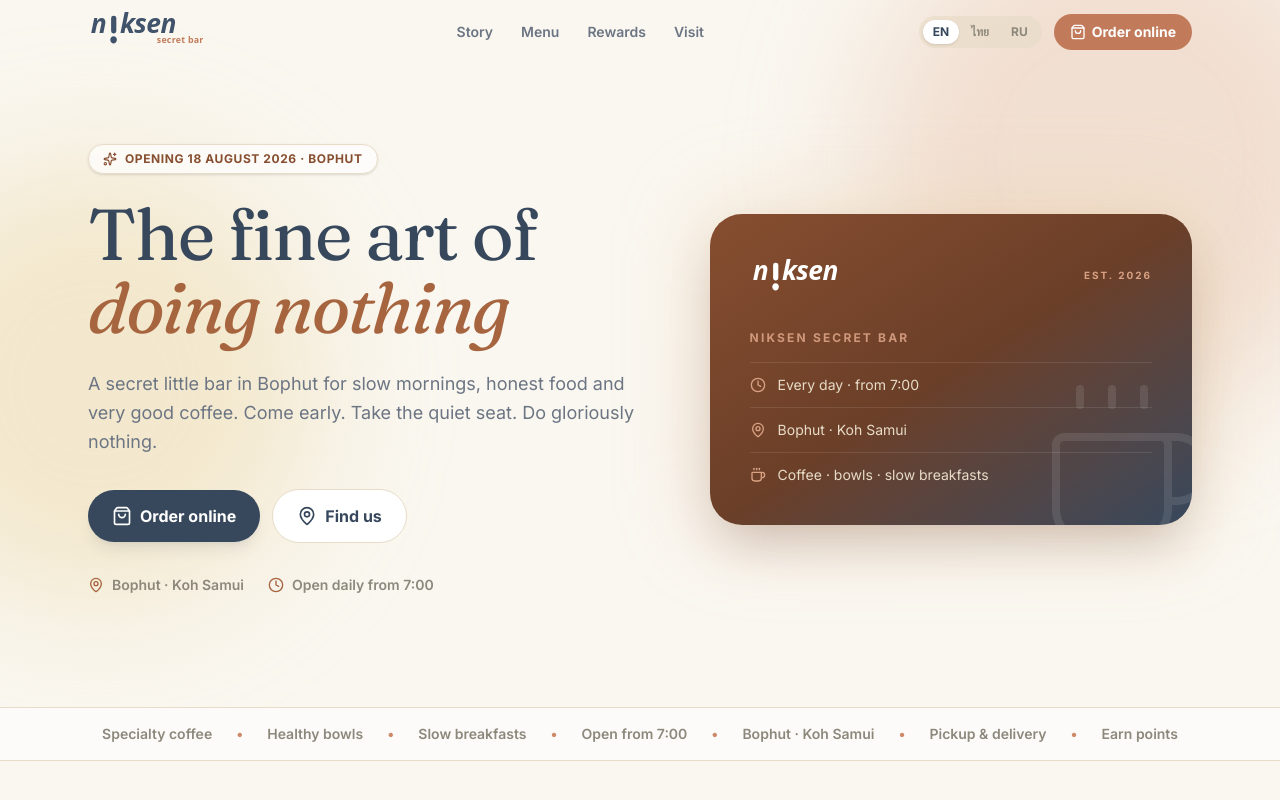
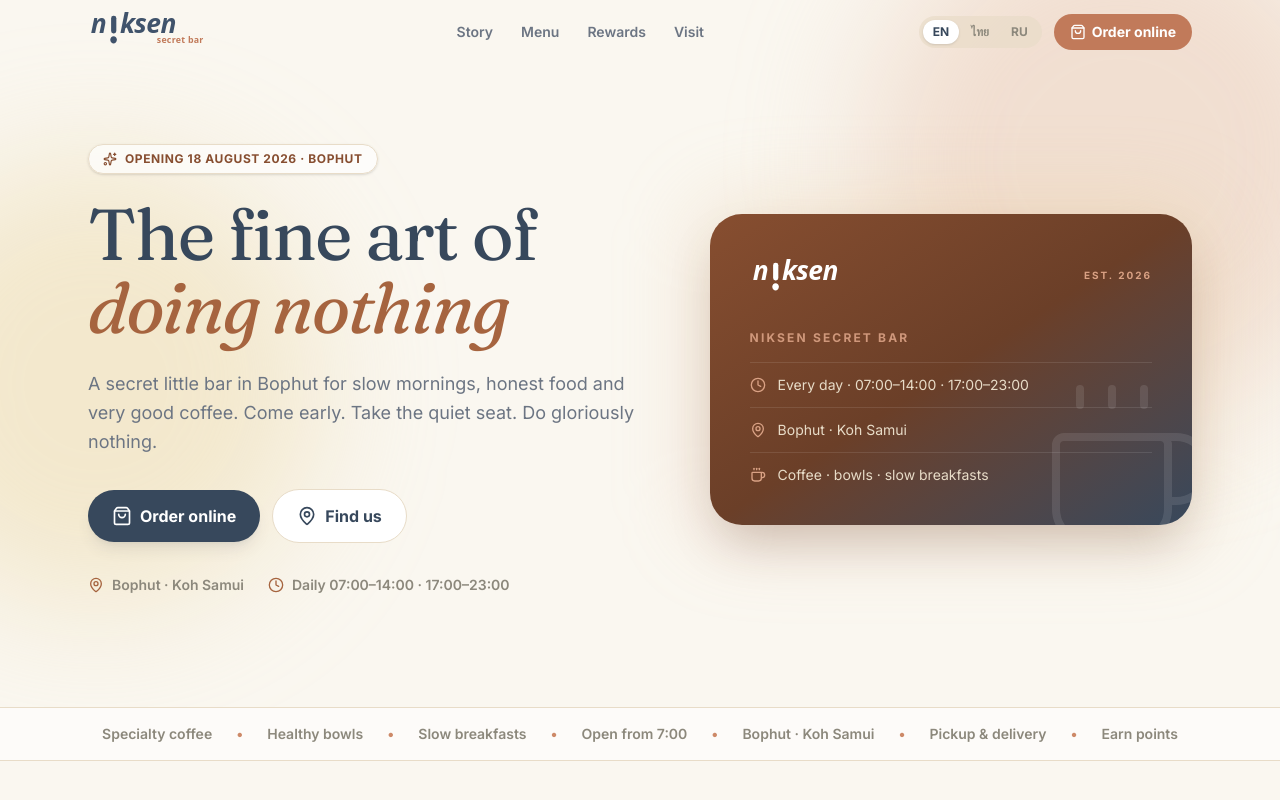
Before and after one commit to jajahhhhhhh/MENU-App-niksen, a React (Vite) app: page / in a window 1280 px wide. Shown: the top 800 px of the page. Built offline with nearby package versions, Linux system fonts and the light colour scheme.

Commit message:
Hours: split daily schedule 07:00–14:00 & 17:00–23:00 (site copy EN/TH/RU + schema)
Co-Authored-By: Claude Opus 4.8 <noreply@anthropic.com>

```diff
--- a/index.html
+++ b/index.html
@@ -4,7 +4,7 @@
     <meta charset="UTF-8" />
     <meta name="viewport" content="width=device-width, initial-scale=1.0, viewport-fit=cover" />
     <title>niksen secret bar — the art of doing nothing · Bophut, Koh Samui</title>
-    <meta name="description" content="A secret little bar in Bophut, Koh Samui for slow mornings, honest food and very good coffee. Order online for pickup or delivery. Open daily from 7:00." />
+    <meta name="description" content="A secret little bar in Bophut, Koh Samui for slow mornings, honest food and very good coffee. Order online for pickup or delivery. Open daily 07:00–14:00 &amp; 17:00–23:00." />
     <meta property="og:title" content="niksen secret bar — the art of doing nothing" />
     <meta property="og:description" content="Slow mornings, honest food and very good coffee in Bophut, Koh Samui. Order online for pickup or delivery." />
     <meta property="og:type" content="website" />
@@ -29,6 +29,10 @@
       "servesCuisine": ["Coffee", "Breakfast", "Brunch", "Tea", "Smoothies", "Juice"],
       "menu": "https://niksensamui.com/#menu",
       "acceptsReservations": false,
+      "openingHoursSpecification": [
+        { "@type": "OpeningHoursSpecification", "dayOfWeek": ["Monday","Tuesday","Wednesday","Thursday","Friday","Saturday","Sunday"], "opens": "07:00", "closes": "14:00" },
+        { "@type": "OpeningHoursSpecification", "dayOfWeek": ["Monday","Tuesday","Wednesday","Thursday","Friday","Saturday","Sunday"], "opens": "17:00", "closes": "23:00" }
+      ],
       "address": {
         "@type": "PostalAddress",
         "addressLocality": "Bophut, Koh Samui",
--- a/src/landingStrings.ts
+++ b/src/landingStrings.ts
@@ -102,11 +102,11 @@ export const LANDING: Record<Lang, LandingStrings> = {
     heroTitleEm: 'doing nothing',
     heroSub: 'A secret little bar in Bophut for slow mornings, honest food and very good coffee. Come early. Take the quiet seat. Do gloriously nothing.',
     heroLocation: 'Bophut · Koh Samui',
-    heroHours: 'Open daily from 7:00',
+    heroHours: 'Daily 07:00–14:00 · 17:00–23:00',
     heroCta: 'Order online',
     heroCta2: 'Find us',
     heroCardLabel: 'niksen secret bar',
-    heroCardHours: 'Every day · from 7:00',
+    heroCardHours: 'Every day · 07:00–14:00 · 17:00–23:00',
     heroCardNote: 'Coffee · bowls · slow breakfasts',
 
     strip: ['Specialty coffee', 'Healthy bowls', 'Slow breakfasts', 'Open from 7:00', 'Bophut · Koh Samui', 'Pickup & delivery', 'Earn points'],
@@ -153,7 +153,7 @@ export const LANDING: Record<Lang, LandingStrings> = {
     visitAddressLabel: 'Where',
     visitAddress: 'Bophut, Koh Samui, Surat Thani, Thailand',
     visitHoursLabel: 'When',
-    visitHours: 'Every day · from 7:00 till late',
+    visitHours: 'Every day · 07:00–14:00 and 17:00–23:00',
     visitDirections: 'Get directions',
     visitAlsoOn: 'Also on',
     soon: 'soon',
@@ -189,11 +189,11 @@ export const LANDING: Record<Lang, LandingStrings> = {
     heroTitleEm: 'ไม่ทำอะไรเลย',
     heroSub: 'บาร์ลับเล็ก ๆ ในบ่อผุด สำหรับเช้าที่ช้าลง อาหารจริงใจ และกาแฟดี ๆ มาเช้าหน่อย เลือกมุมเงียบ ๆ แล้วปล่อยใจไม่ต้องทำอะไรเลย',
     heroLocation: 'บ่อผุด · เกาะสมุย',
-    heroHours: 'เปิดทุกวัน ตั้งแต่ 7:00',
+    heroHours: 'ทุกวัน 07:00–14:00 · 17:00–23:00',
     heroCta: 'สั่งออนไลน์',
     heroCta2: 'ดูที่ตั้ง',
     heroCardLabel: 'niksen secret bar',
-    heroCardHours: 'ทุกวัน · ตั้งแต่ 7:00',
+    heroCardHours: 'ทุกวัน · 07:00–14:00 · 17:00–23:00',
     heroCardNote: 'กาแฟ · โบวล์ · อาหารเช้าสบาย ๆ',
 
     strip: ['กาแฟพิเศษ', 'โบวล์เพื่อสุขภาพ', 'อาหารเช้าสบาย ๆ', 'เปิดตั้งแต่ 7:00', 'บ่อผุด · เกาะสมุย', 'รับเอง & จัดส่ง', 'สะสมแต้ม'],
@@ -240,7 +240,7 @@ export const LANDING: Record<Lang, LandingStrings> = {
     visitAddressLabel: 'ที่ไหน',
     visitAddress: 'บ่อผุด เกาะสมุย สุราษฎร์ธานี ประเทศไทย',
     visitHoursLabel: 'เมื่อไหร่',
-    visitHours: 'ทุกวัน · ตั้งแต่ 7:00 จนดึก',
+    visitHours: 'ทุกวัน · 07:00–14:00 และ 17:00–23:00',
     visitDirections: 'ดูเส้นทาง',
     visitAlsoOn: 'สั่งได้ที่',
     soon: 'เร็ว ๆ นี้',
@@ -276,11 +276,11 @@ export const LANDING: Record<Lang, LandingStrings> = {
     heroTitleEm: 'ничего не делать',
     heroSub: 'Маленький секретный бар в Бопхуте — для неспешных утр, честной еды и очень хорошего кофе. Приходите пораньше, займите тихое место и с наслаждением не делайте ничего.',
     heroLocation: 'Бопхут · Самуи',
-    heroHours: 'Каждый день с 7:00',
+    heroHours: 'Каждый день 07:00–14:00 · 17:00–23:00',
     heroCta: 'Заказать',
     heroCta2: 'Как нас найти',
     heroCardLabel: 'niksen secret bar',
-    heroCardHours: 'Каждый день · с 7:00',
+    heroCardHours: 'Каждый день · 07:00–14:00 · 17:00–23:00',
     heroCardNote: 'Кофе · боулы · неспешные завтраки',
 
     strip: ['Спешелти-кофе', 'Полезные боулы', 'Неспешные завтраки', 'Открыто с 7:00', 'Бопхут · Самуи', 'Самовывоз и доставка', 'Копите баллы'],
@@ -327,7 +327,7 @@ export const LANDING: Record<Lang, LandingStrings> = {
     visitAddressLabel: 'Где',
     visitAddress: 'Бопхут, Самуи, Сураттхани, Таиланд',
     visitHoursLabel: 'Когда',
-    visitHours: 'Каждый день · с 7:00 до позднего вечера',
+    visitHours: 'Каждый день · 07:00–14:00 и 17:00–23:00',
     visitDirections: 'Проложить маршрут',
     visitAlsoOn: 'Также в',
     soon: 'скоро',
```
